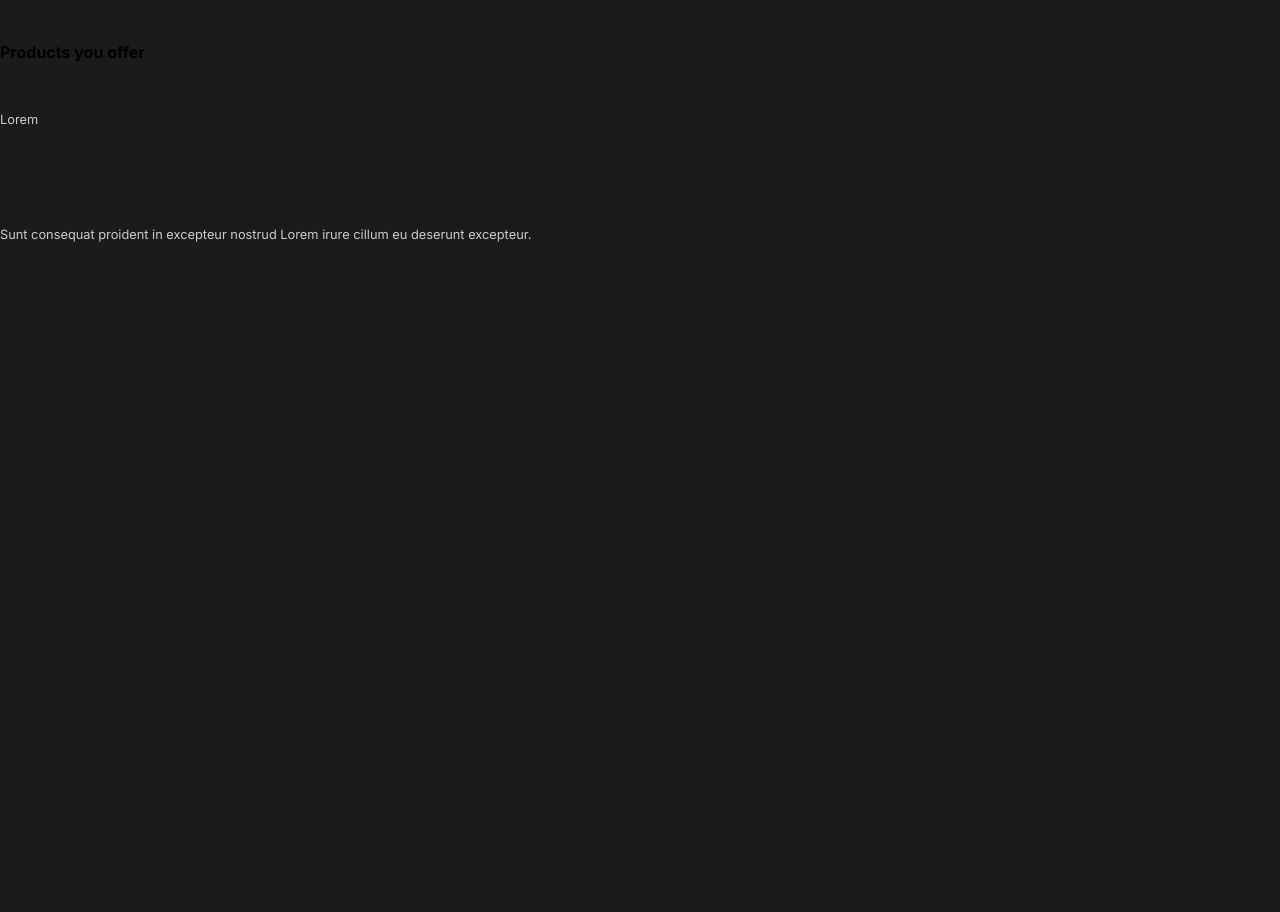
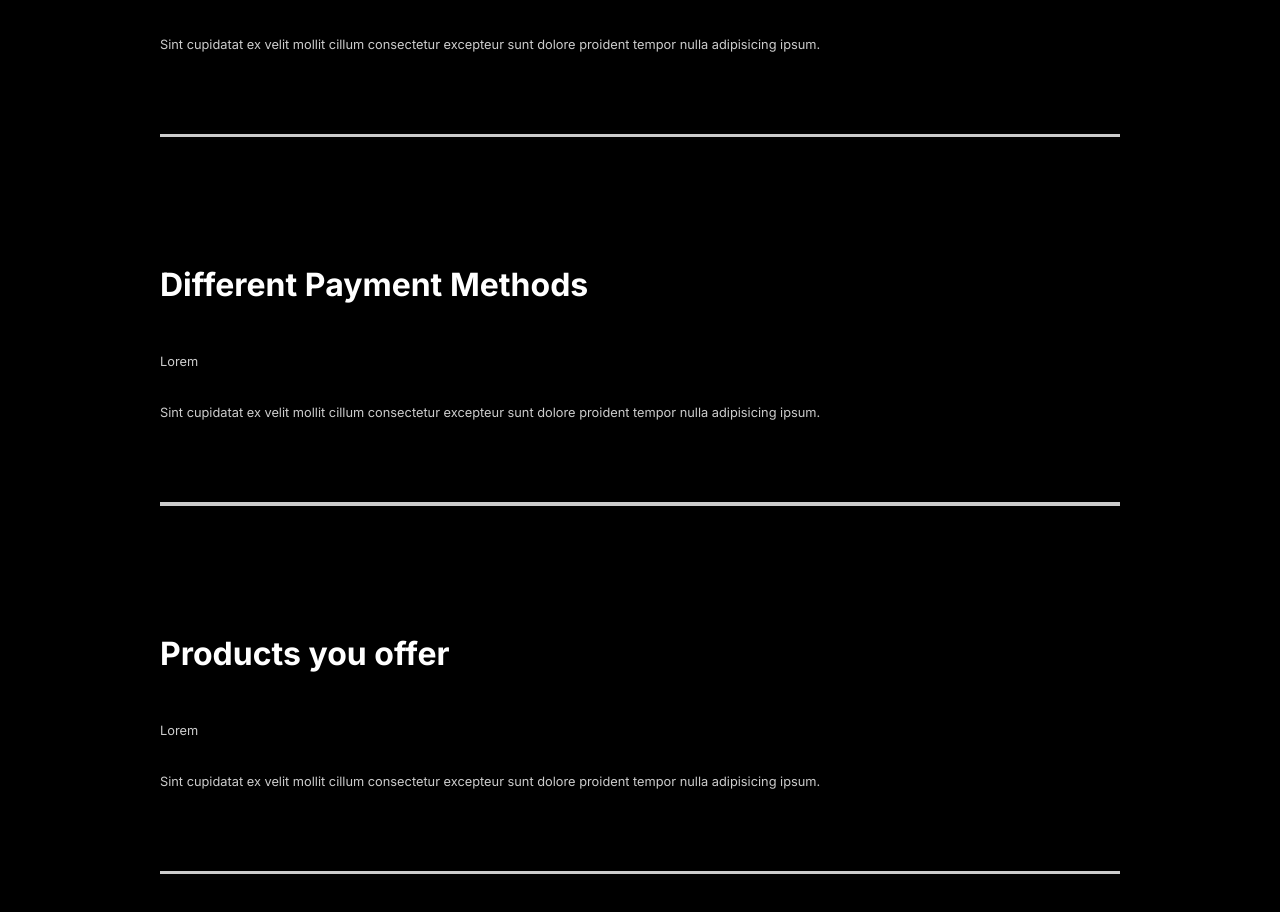
Before and after one commit to robinnncodes/capture-project, a React (Create React App) app: page / in a window 1280 px wide. Shown: the part 2665-3577 px from the top of the page. Before the commit the page ends 2957 px from the top, so only its background shows below. Built offline with nearby package versions, Linux system fonts and the light colour scheme.

Commit message:
7. FAQ styling

```diff
--- a/src/Components/FAQSection.js
+++ b/src/Components/FAQSection.js
@@ -1,34 +1,73 @@
 import React from "react";
+import styled from 'styled-components';
+import {About} from '../styles';
 
 const FAQSection = () => {
   return (
-    <div className="faq">
+    <FAQ>
       <h2>
         {" "}
         Any Questions <span> FAQ</span>
       </h2>
       <div className="question">
         <h4>How do i start?</h4>
+        <div className='answer'>
           <p>Lorem</p>
           <p>Sint cupidatat ex velit mollit cillum consectetur excepteur sunt dolore proident tempor nulla adipisicing ipsum.</p>
         </div>
+        <div className="faq-line"></div>
+      </div>
       <div className="question">
         <h4>Daily Schedule</h4>
+        <div className='answer'>
           <p>Lorem</p>
-        <p>Officia ullamco incididunt tempor sunt occaecat ad deserunt est aute deserunt quis eu dolore mollit.</p>
+          <p>Sint cupidatat ex velit mollit cillum consectetur excepteur sunt dolore proident tempor nulla adipisicing ipsum.</p>
+        </div>
+        <div className="faq-line"></div>
       </div>
       <div className="question">
         <h4>Different Payment Methods</h4>
+        <div className='answer'>
           <p>Lorem</p>
-        <p>Sunt consequat proident in excepteur nostrud Lorem irure cillum eu deserunt excepteur.</p>
+          <p>Sint cupidatat ex velit mollit cillum consectetur excepteur sunt dolore proident tempor nulla adipisicing ipsum.</p>
+        </div>
+        <div className="faq-line"></div>
       </div>
       <div className="question">
         <h4>Products you offer</h4>
+        <div className='answer'>
           <p>Lorem</p>
-        <p>Sunt consequat proident in excepteur nostrud Lorem irure cillum eu deserunt excepteur.</p>
+          <p>Sint cupidatat ex velit mollit cillum consectetur excepteur sunt dolore proident tempor nulla adipisicing ipsum.</p>
         </div>
+        <div className="faq-line"></div>
       </div>
+    </FAQ>
   );
 };
 
+const FAQ = styled(About) `
+  display:block;
+  span {
+    display:block;
+  }
+  h2 {
+    padding-bottom:2rem;
+  }
+  .faq-line {
+    background: #cccccc;height: 0.2rem;
+    margin: 2rem 0rem;
+    width:100%;
+  }
+  .question {
+    padding:3rem 0rem;
+    cursor:pointer;
+  }
+  .answer {
+    padding: 2rem 0rem;
+    p {
+      padding: 1rem 0rem;
+    }
+  }
+`;
+
 export default FAQSection;
--- a/src/Components/GlobalStyle.js
+++ b/src/Components/GlobalStyle.js
@@ -32,6 +32,10 @@
     h3 {
         color:white;
     }
+    h4 {
+        font-size: 2rem;
+        font-weight: bolder;
+    }
     p {
         padding:3rem 0rem;
         color: #ccc;
```
Lines whose indentation alone changed are shown as unchanged.
